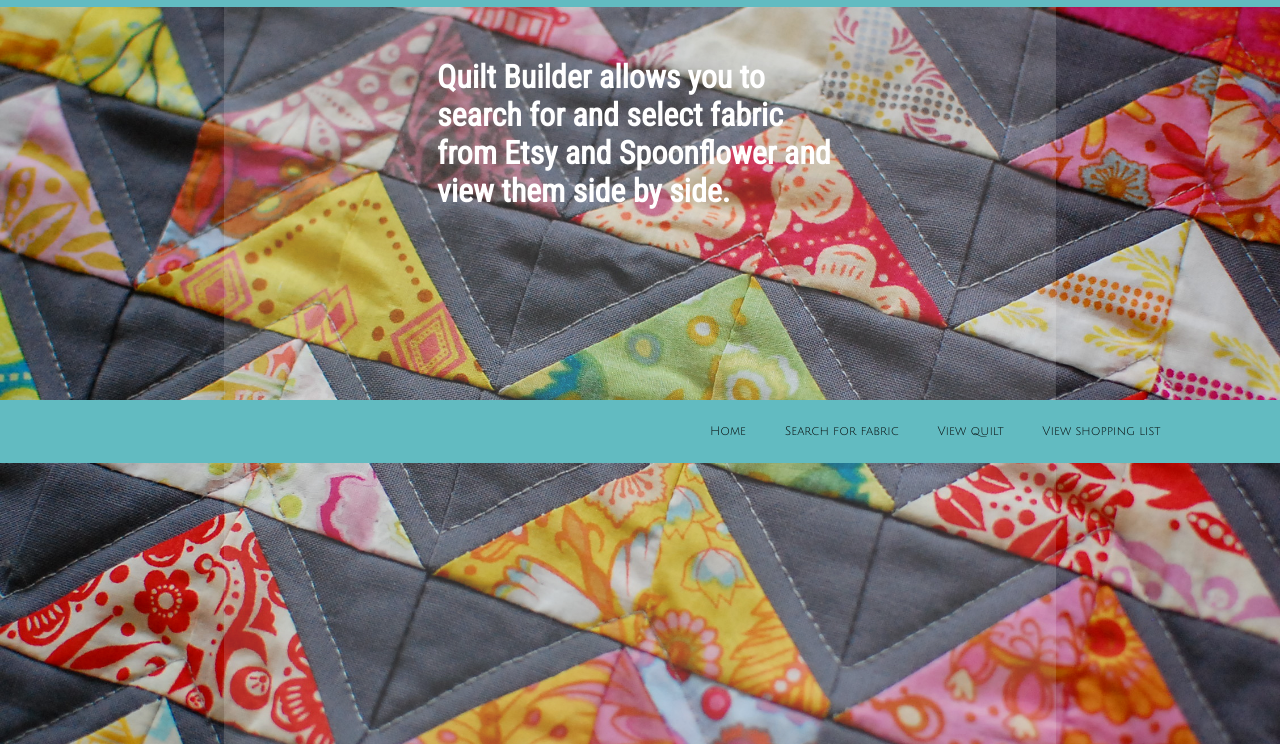
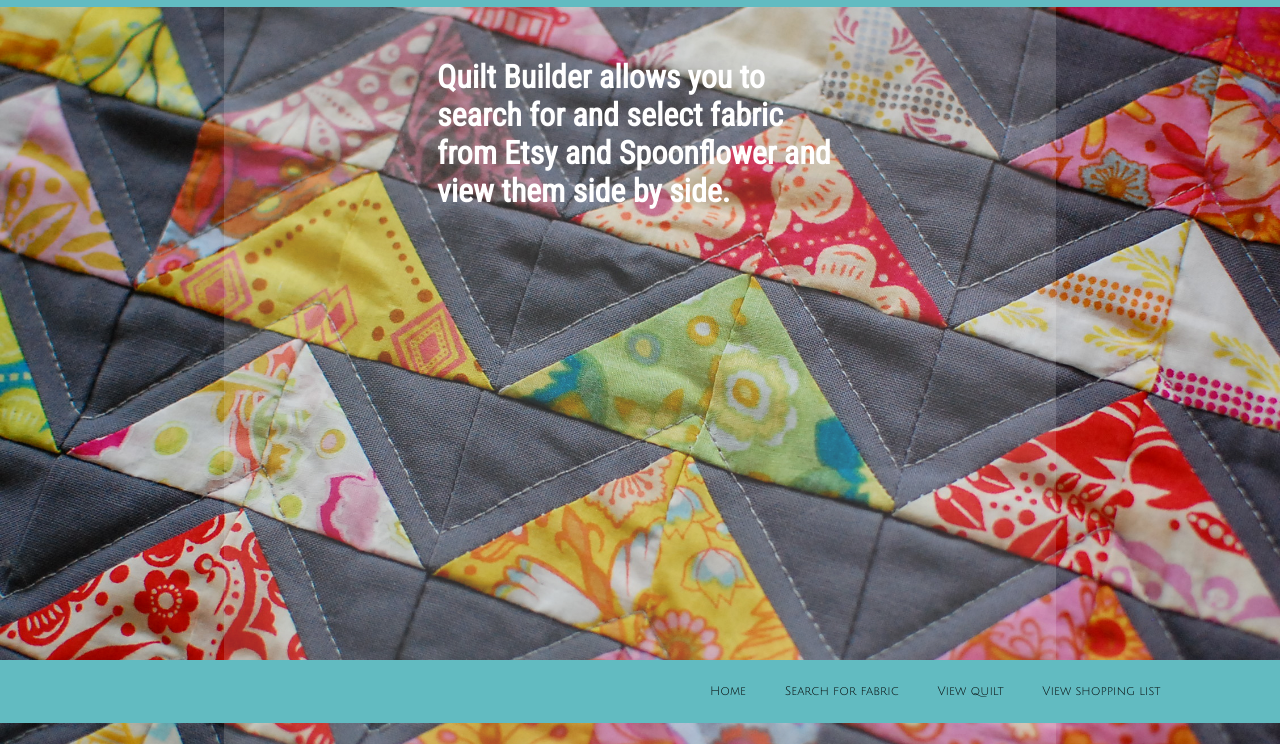
Before and after one commit to sallyhall/quiltBuilder, a website: page index.html in a window 1280 px wide. Shown: the part 56-800 px from the top of the page. Drawn offline with nearby package versions, Linux system fonts and the light colour scheme; some packages are replaced by stand-ins of ours.

Commit message:
fixing styling

```diff
--- a/css/sassy.scss
+++ b/css/sassy.scss
@@ -1,11 +1,10 @@
 @import "_variables";
 body{
-  margin:0px;
-  padding:0px;
+  margin:0;
+  padding:0;
   background-image: url("../quilt.jpg");
   background-size: cover;
 }
-
 
 html {
   -webkit-box-sizing: border-box;
@@ -50,7 +49,7 @@ nav{
   text-align: center;
   width: 65%;
   margin: auto;
-  height: 393px;
+  height: 653px;
   overflow: scroll;
   font-family: 'Roboto Condensed', sans-serif;
   padding: 30px 10px;
@@ -92,7 +91,7 @@ article{
   background-color: white;
 }
 .quilt{
-  width: 33%;
+  width: 25%;
   display: inline-block;
   vertical-align: top;
 }
--- a/css/styles.css
+++ b/css/styles.css
@@ -1,6 +1,6 @@
 body {
-  margin: 0px;
-  padding: 0px;
+  margin: 0;
+  padding: 0;
   background-image: url("../quilt.jpg");
   background-size: cover; }
 
@@ -41,7 +41,7 @@ nav {
   text-align: center;
   width: 65%;
   margin: auto;
-  height: 393px;
+  height: 653px;
   overflow: scroll;
   font-family: 'Roboto Condensed', sans-serif;
   padding: 30px 10px; }
@@ -79,7 +79,7 @@ article {
   background-color: white; }
 
 .quilt {
-  width: 33%;
+  width: 25%;
   display: inline-block;
   vertical-align: top; }
 
```
